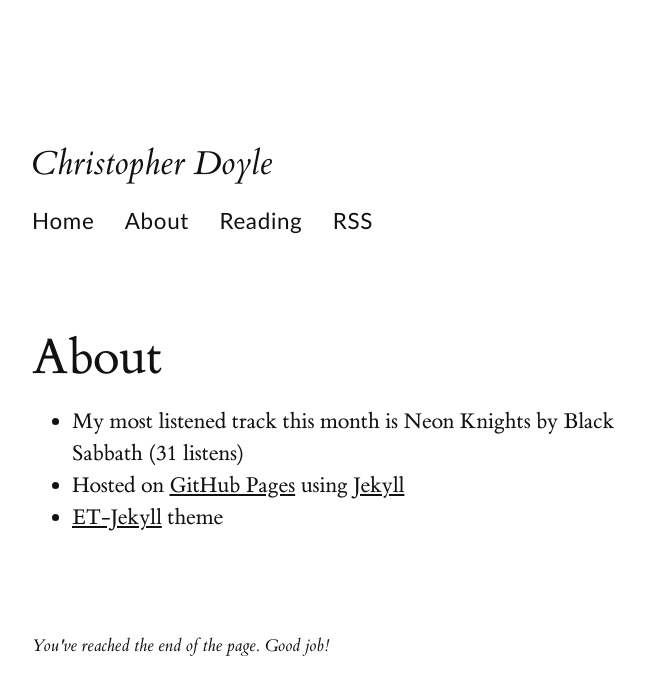
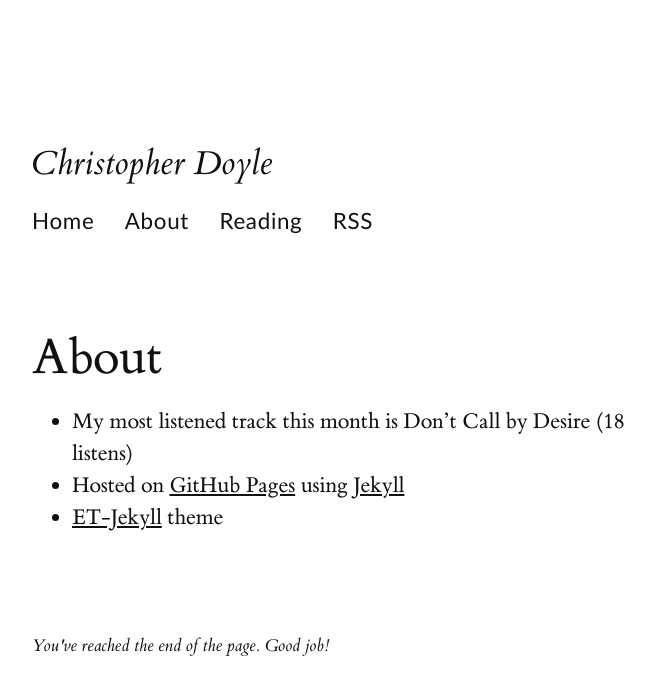
Before and after one commit to christopherdoyle/christopherdoyle.github.io, a Jekyll site: the page built from about.md, in a window 1280 px wide. Shown: the top 695 px of the page, without its empty margins (128-783 px from the left). Built offline with Jekyll 4.4.1, drawn with Linux system fonts in a browser that asks for light colours.

Commit message:
Updated config with latest top track from last.fm (#39)
Co-authored-by: github-actions <github-actions@github.com>

```diff
--- a/_config.yml
+++ b/_config.yml
@@ -10,7 +10,7 @@ sass:
   style: compressed
 title: Christopher Doyle
 top_track:
-  artist: Black Sabbath
-  name: Neon Knights
-  playcount: 31
+  artist: Desire
+  name: Don't Call
+  playcount: 18
 url: https://christopherdoyle.github.io/
```
